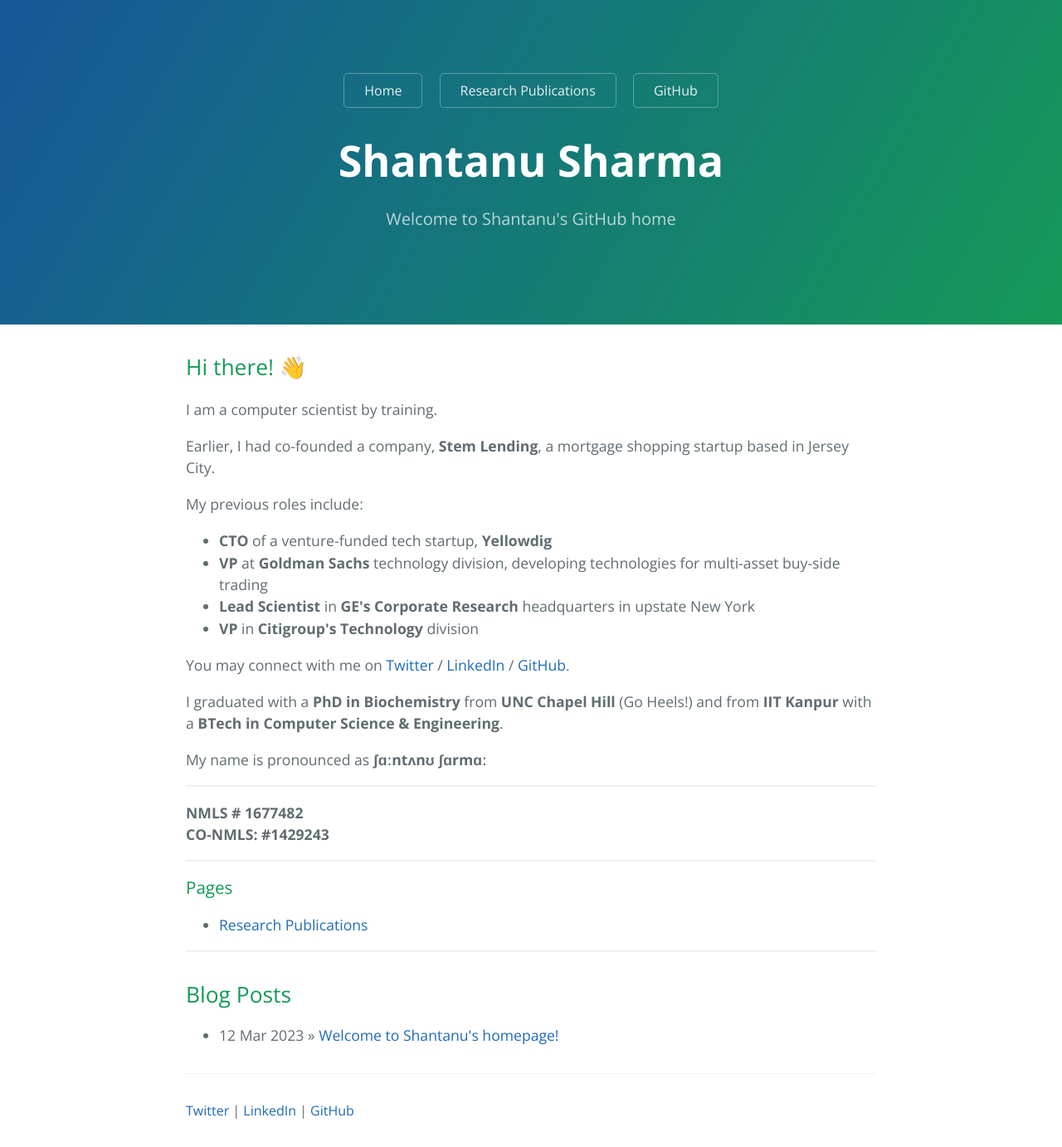
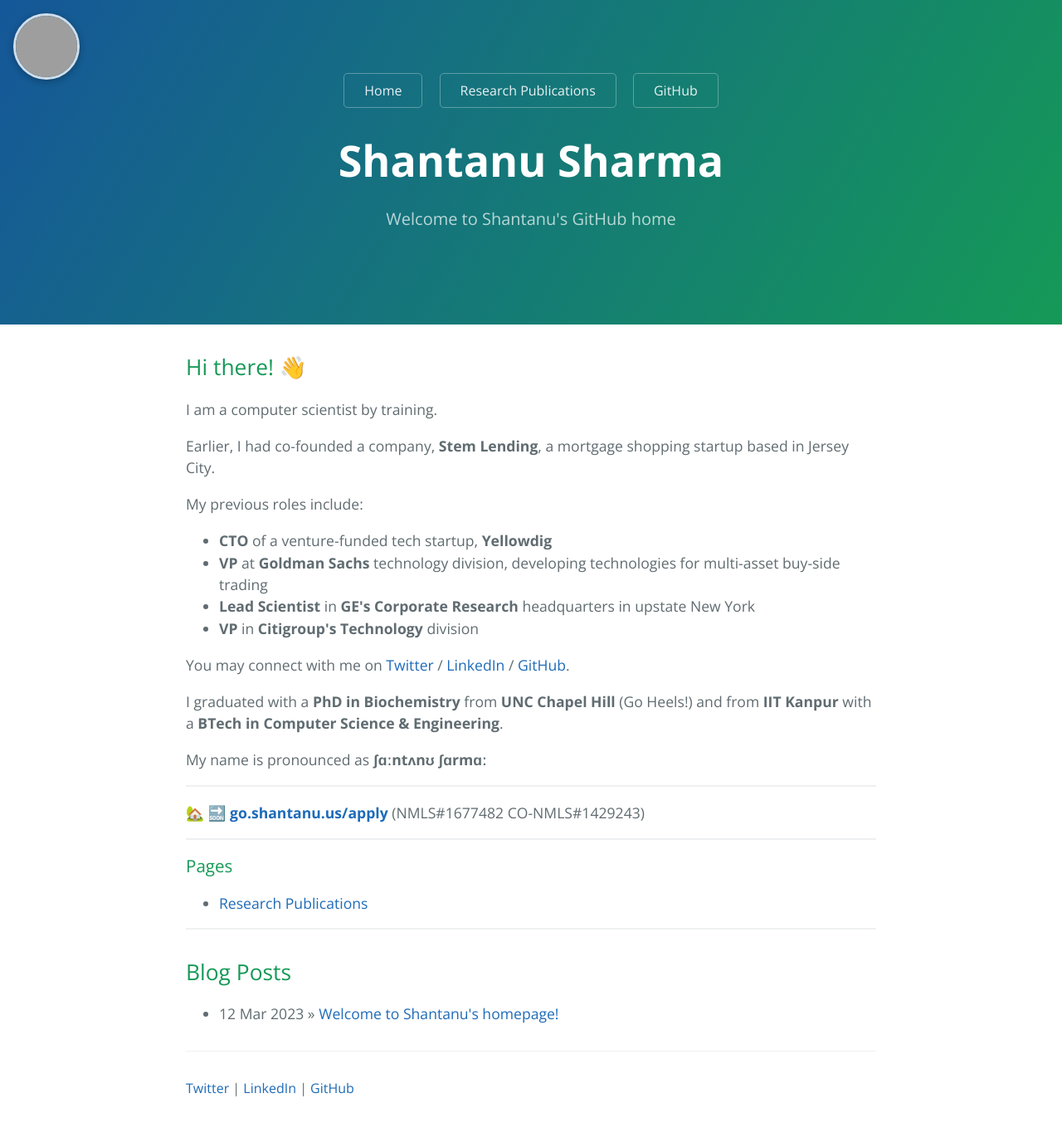
Before and after one commit to shantanusharma/shantanusharma.github.io, a Jekyll site: the page index.html, which Jekyll copies as it is, in a window 1280 px wide. Shown: the whole page at 83% size. Built offline with Jekyll 4.4.1, drawn with Linux system fonts in a browser that asks for light colours; after the commit the page ends 1355 px from its top, so only the background shows below that; grey boxes are pictures that could not be loaded.

Commit message:
Adds link for mortgage application

```diff
--- a/index.html
+++ b/index.html
@@ -14,6 +14,9 @@
 
   <body>
     <section class="page-header">
+  <a href="/" class="profile-photo-link">
+    <img src="/images/profile.jpg" alt="Shantanu Sharma" class="profile-photo">
+  </a>
   <nav class="top-menu">
     <a href="/" class="menu-link">Home</a>
     <a href="/research-publications.html" class="menu-link">Research Publications</a>
@@ -49,8 +52,8 @@
   <hr>
 
   <p>
-    <strong>NMLS # 1677482</strong><br>
-    <strong>CO-NMLS: #1429243</strong>
+
+    <a href="https://go.shantanu.us/apply" target="_new">🏡 🔜 <b>go.shantanu.us/apply</b></a> (NMLS#1677482 CO-NMLS#1429243)
   </p>
 
   <hr>
```
